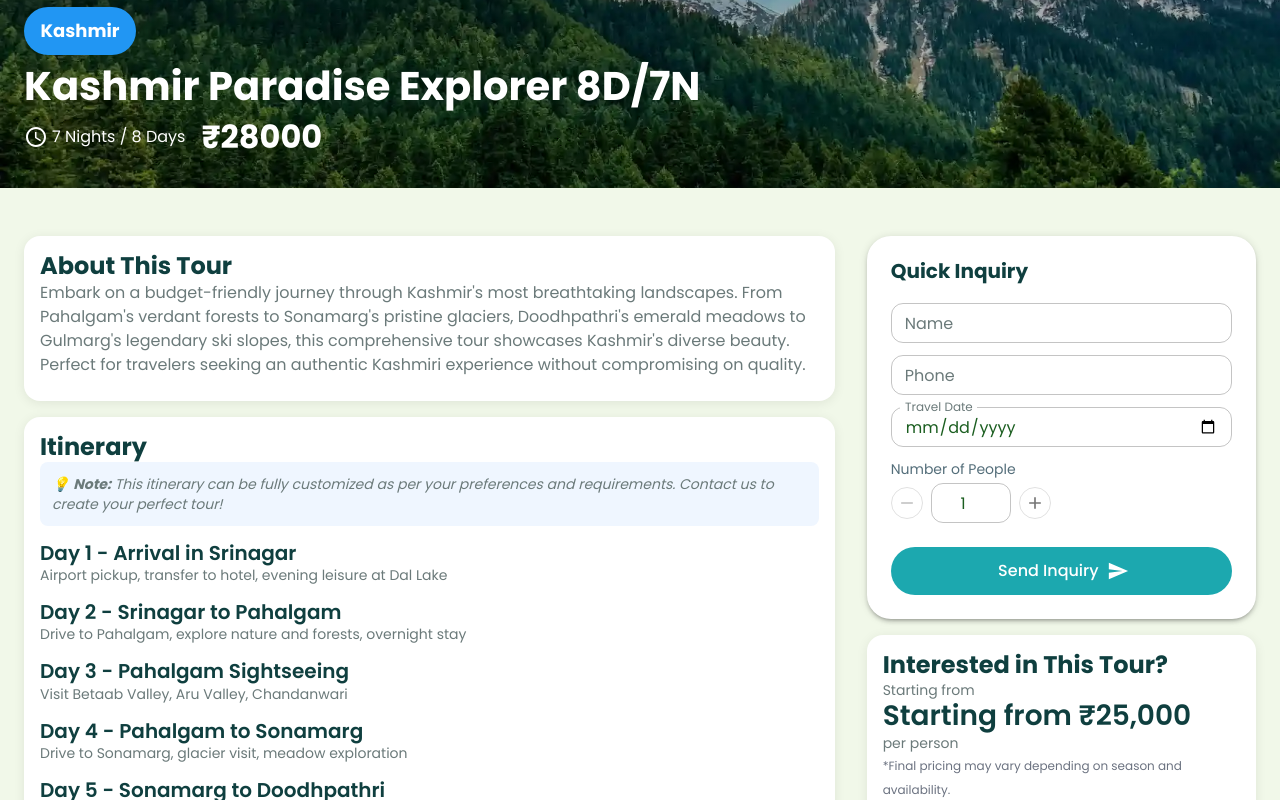
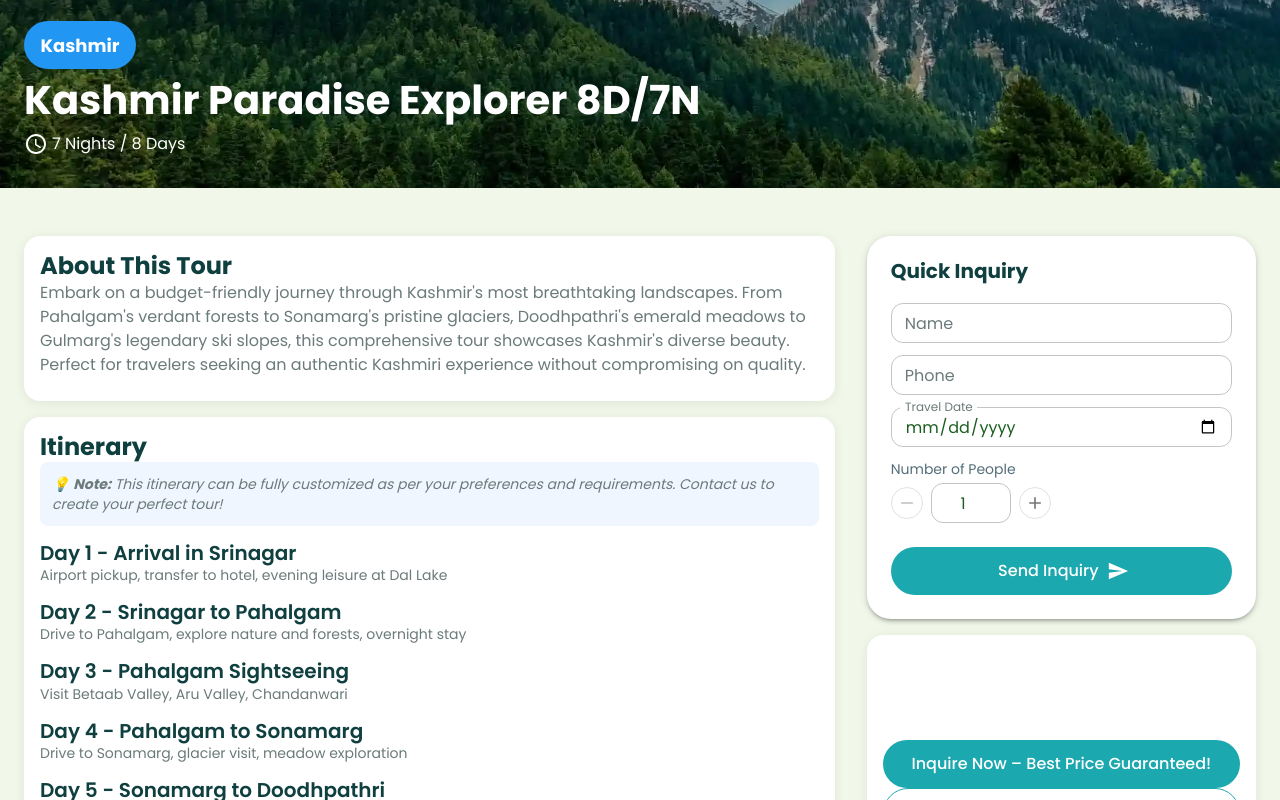
Before and after one commit to AadilJabar19/sereneValleyTours, a React (Vite) app in the folder frontend/: page /tours/1 in a window 1280 px wide. Shown: the part 260-1060 px from the top of the page. Built offline with nearby package versions, Linux system fonts and the light colour scheme.

Commit message:
Remove price display from all tour pages - Removed price/priceRange display from Home, Kashmir, Ladakh, Adventure, Tours pages - Removed price from TourDetail hero and sidebar - Replaced pricing section with contact message - Users must contact for pricing information

```diff
--- a/frontend/src/pages/Adventure.jsx
+++ b/frontend/src/pages/Adventure.jsx
@@ -73,14 +73,11 @@ const Adventure = () => {
                     <Typography variant="body2" color="text.secondary" className="mb-3 line-clamp-2">
                       {tour.description}
                     </Typography>
-                    <Box className="flex items-center gap-4">
-                      <Box className="flex items-center gap-1">
+                    <Box sx={{ display: 'flex', alignItems: 'center', gap: 2 }}>
+                      <Box sx={{ display: 'flex', alignItems: 'center', gap: 0.5 }}>
                         <AccessTimeIcon fontSize="small" aria-hidden="true" />
                         <Typography variant="body2">{tour.duration}</Typography>
                       </Box>
-                      <Typography variant="h4" color="primary" className="font-bold" sx={{ fontSize: '1.25rem' }}>
-                        ₹{tour.price}
-                      </Typography>
                     </Box>
                   </CardContent>
                   <CardActions className="p-4 pt-0">
--- a/frontend/src/pages/Home.jsx
+++ b/frontend/src/pages/Home.jsx
@@ -182,14 +182,9 @@ const Home = () => {
                     >
                       {tour.description}
                     </Typography>
-                    <Box sx={{ display: 'flex', alignItems: 'center', justifyContent: 'space-between' }} color="text.secondary">
-                      <Box sx={{ display: 'flex', alignItems: 'center', gap: 0.5 }}>
-                        <AccessTimeIcon fontSize="small" aria-hidden="true" />
-                        <Typography variant="body2">{tour.duration}</Typography>
-                      </Box>
-                      <Typography variant="h4" color="primary" sx={{ fontSize: '1.25rem', fontWeight: 'bold' }}>
-                        {tour.priceRange}
-                      </Typography>
+                    <Box sx={{ display: 'flex', alignItems: 'center', gap: 0.5 }}>
+                      <AccessTimeIcon fontSize="small" aria-hidden="true" />
+                      <Typography variant="body2">{tour.duration}</Typography>
                     </Box>
                   </CardContent>
                   <CardActions sx={{ p: 2, pt: 0 }}>
--- a/frontend/src/pages/Kashmir.jsx
+++ b/frontend/src/pages/Kashmir.jsx
@@ -71,14 +71,11 @@ const Kashmir = () => {
                     <Typography variant="body2" color="text.secondary" className="mb-3 line-clamp-2">
                       {tour.description}
                     </Typography>
-                    <Box className="flex items-center gap-4">
-                      <Box className="flex items-center gap-1">
+                    <Box sx={{ display: 'flex', alignItems: 'center', gap: 2 }}>
+                      <Box sx={{ display: 'flex', alignItems: 'center', gap: 0.5 }}>
                         <AccessTimeIcon fontSize="small" aria-hidden="true" />
                         <Typography variant="body2">{tour.duration}</Typography>
                       </Box>
-                      <Typography variant="h4" color="primary" className="font-bold" sx={{ fontSize: '1.25rem' }}>
-                        ₹{tour.price}
-                      </Typography>
                     </Box>
                   </CardContent>
                   <CardActions className="p-4 pt-0">
--- a/frontend/src/pages/Ladakh.jsx
+++ b/frontend/src/pages/Ladakh.jsx
@@ -71,14 +71,11 @@ const Ladakh = () => {
                     <Typography variant="body2" color="text.secondary" className="mb-3 line-clamp-2">
                       {tour.description}
                     </Typography>
-                    <Box className="flex items-center gap-4">
-                      <Box className="flex items-center gap-1">
+                    <Box sx={{ display: 'flex', alignItems: 'center', gap: 2 }}>
+                      <Box sx={{ display: 'flex', alignItems: 'center', gap: 0.5 }}>
                         <AccessTimeIcon fontSize="small" aria-hidden="true" />
                         <Typography variant="body2">{tour.duration}</Typography>
                       </Box>
-                      <Typography variant="h4" color="primary" className="font-bold" sx={{ fontSize: '1.25rem' }}>
-                        ₹{tour.price}
-                      </Typography>
                     </Box>
                   </CardContent>
                   <CardActions className="p-4 pt-0">
--- a/frontend/src/pages/TourDetail.jsx
+++ b/frontend/src/pages/TourDetail.jsx
@@ -103,14 +103,11 @@ const TourDetail = () => {
               <Typography variant="h1" sx={{ fontSize: { xs: '2rem', md: '2.5rem' }, fontWeight: 'bold', mb: 1, color: 'white' }}>
                 {tour.name}
               </Typography>
-              <Box sx={{ display: 'flex', alignItems: 'center', gap: 2 }}>
+              <Box sx={{ display: 'flex', alignItems: 'center', gap: 1 }}>
                 <Box sx={{ display: 'flex', alignItems: 'center', gap: 0.5 }}>
                   <AccessTimeIcon aria-hidden="true" />
                   <Typography sx={{ color: 'white' }}>{tour.duration}</Typography>
                 </Box>
-                <Typography variant="h2" sx={{ fontSize: { xs: '1.5rem', md: '2rem' }, fontWeight: 'bold', color: 'white' }}>
-                  ₹{tour.price}
-                </Typography>
               </Box>
             </Box>
           </Container>
@@ -243,23 +240,12 @@ const TourDetail = () => {
 
               <Card component="aside">
                 <CardContent>
-                  <Typography variant="h2" className="font-bold mb-4" sx={{ fontSize: '1.5rem' }}>
+                  <Typography variant="h2" sx={{ fontSize: '1.5rem', fontWeight: 'bold', mb: 2, color: 'white' }}>
                     Interested in This Tour?
                   </Typography>
-                  <Box className="mb-4">
-                    <Typography variant="body2" className="text-gray-600 mb-1">
-                      Starting from
-                    </Typography>
-                    <Typography variant="h3" className="font-bold text-primary-main mb-1" sx={{ fontSize: '1.75rem' }}>
-                      {tour.priceRange || `₹${tour.price}`}
-                    </Typography>
-                    <Typography variant="body2" className="text-gray-600 mb-2">
-                      per person
-                    </Typography>
-                    <Typography variant="caption" className="text-gray-500" sx={{ fontSize: '0.75rem' }}>
-                      *Final pricing may vary depending on season and availability.
-                    </Typography>
-                  </Box>
+                  <Typography variant="body2" sx={{ color: 'rgba(255,255,255,0.9)', mb: 3 }}>
+                    Contact us for pricing and availability
+                  </Typography>
                   <Button
                     variant="contained"
                     size="large"
--- a/frontend/src/pages/Tours.jsx
+++ b/frontend/src/pages/Tours.jsx
@@ -113,14 +113,9 @@ const Tours = () => {
                     >
                       {tour.description}
                     </Typography>
-                    <Box className="flex items-center justify-between">
-                      <Box className="flex items-center gap-1 text-gray-600">
-                        <AccessTimeIcon fontSize="small" aria-hidden="true" />
-                        <Typography variant="body2">{tour.duration}</Typography>
-                      </Box>
-                      <Typography variant="h4" className="text-primary-main font-bold" sx={{ fontSize: '1.25rem' }}>
-                        ₹{tour.price}
-                      </Typography>
+                    <Box sx={{ display: 'flex', alignItems: 'center', gap: 0.5 }}>
+                      <AccessTimeIcon fontSize="small" aria-hidden="true" />
+                      <Typography variant="body2">{tour.duration}</Typography>
                     </Box>
                   </CardContent>
                   <CardActions className="p-4 pt-0">
```
Also changed, not shown: 1 other file (tests, documents, lock files or other folders).
